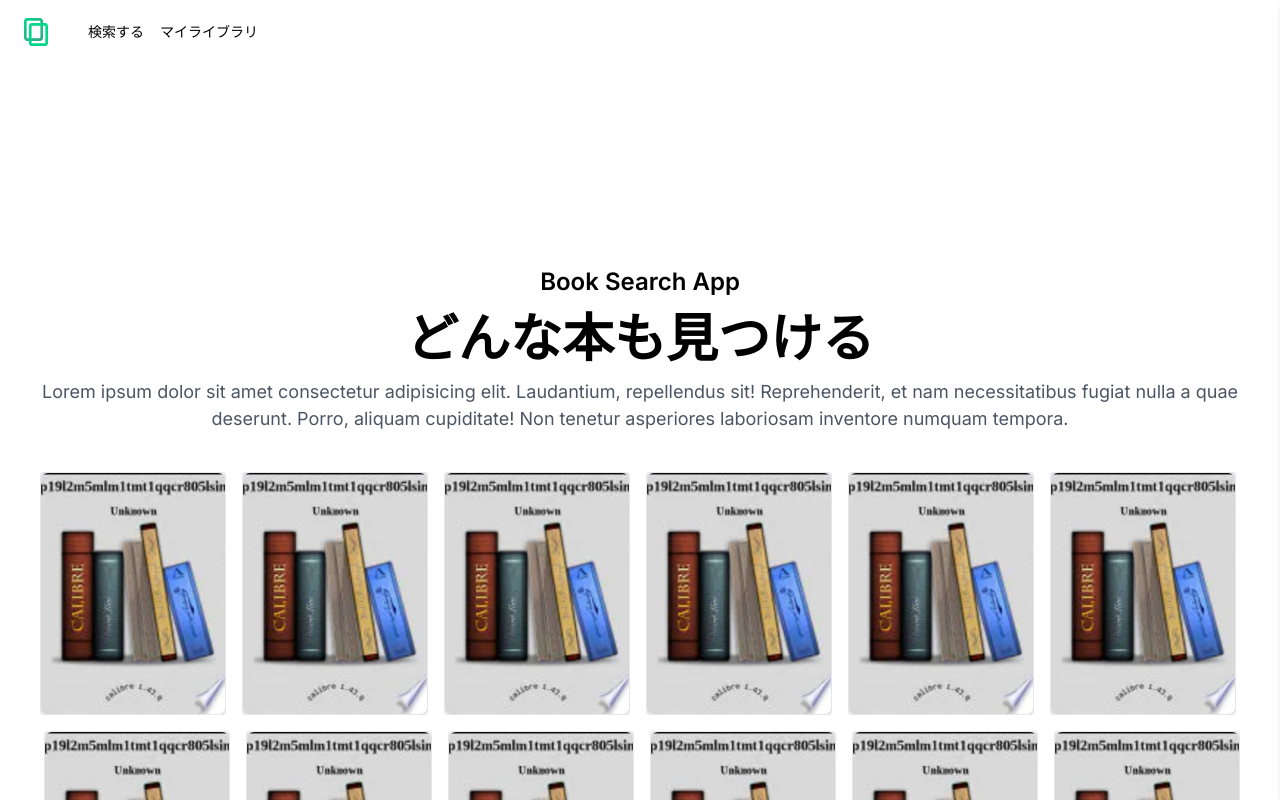
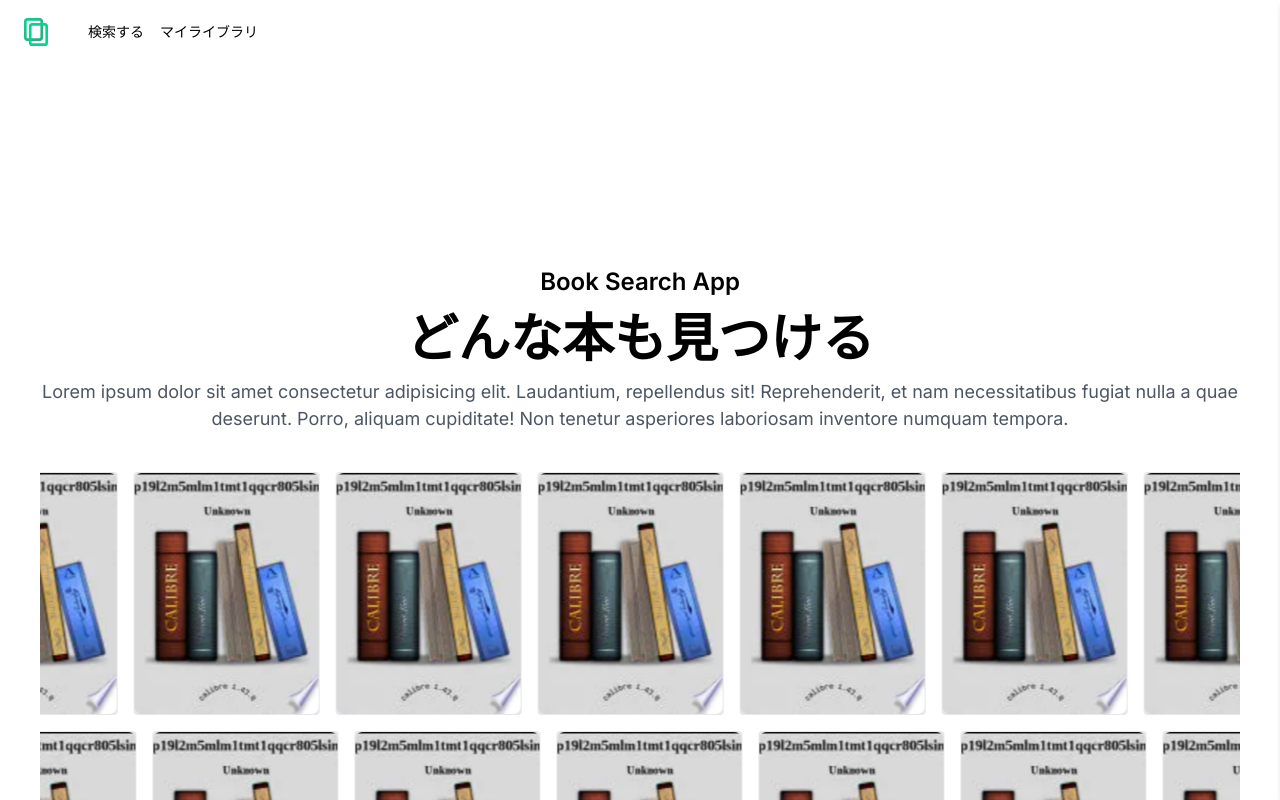
Before and after one commit to islaree/next-book-search, a Next.js app: page / in a window 1280 px wide. Shown: the top 800 px of the page. Built offline with nearby package versions, Linux system fonts and the light colour scheme.

Commit message:
Add keyframes and animation to extend

```diff
--- a/tailwind.config.ts
+++ b/tailwind.config.ts
@@ -3,7 +3,22 @@ import type { Config } from 'tailwindcss'
 const config: Config = {
   content: ['./pages/**/*.{js,ts,jsx,tsx,mdx}', './components/**/*.{js,ts,jsx,tsx,mdx}', './app/**/*.{js,ts,jsx,tsx,mdx}'],
   theme: {
-    extend: {},
+    extend: {
+      keyframes: {
+        slideToRight: {
+          '0%': { transform: 'translateX(0)' },
+          '100%': { transform: 'translateX(-100%)' },
+        },
+        slideToLeft: {
+          '0%': { transform: 'translateX(0)' },
+          '100%': { transform: 'translateX(100%)' },
+        },
+      },
+      animation: {
+        slideToRight: 'slideToRight 1s ease-in-out infinite',
+        slideToLeft: 'slideToLeft 1s ease-in-out infinite',
+      },
+    },
   },
   plugins: [],
 }
```
